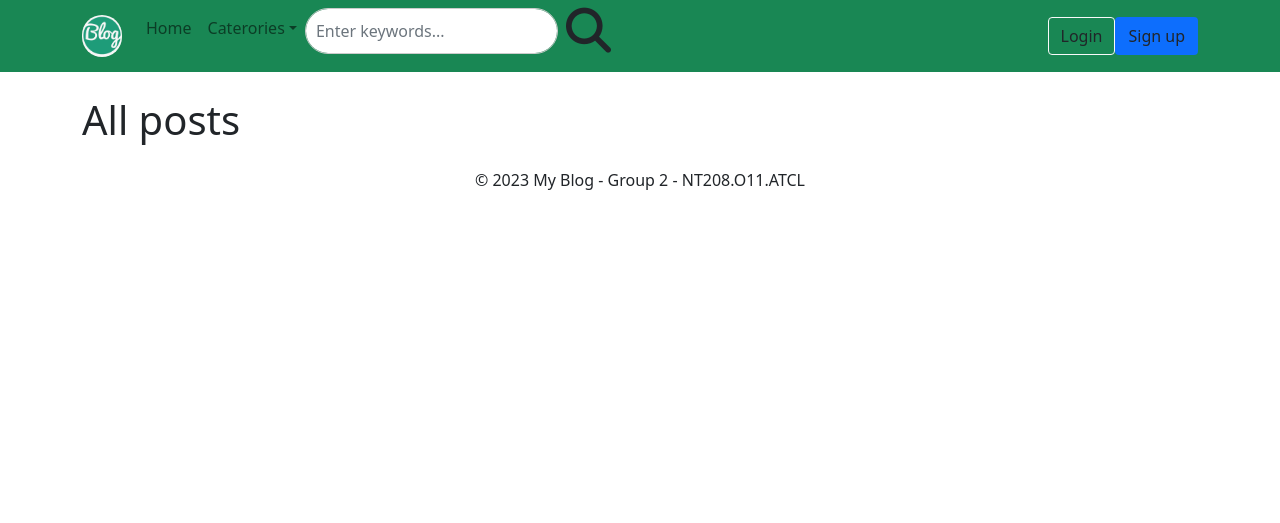
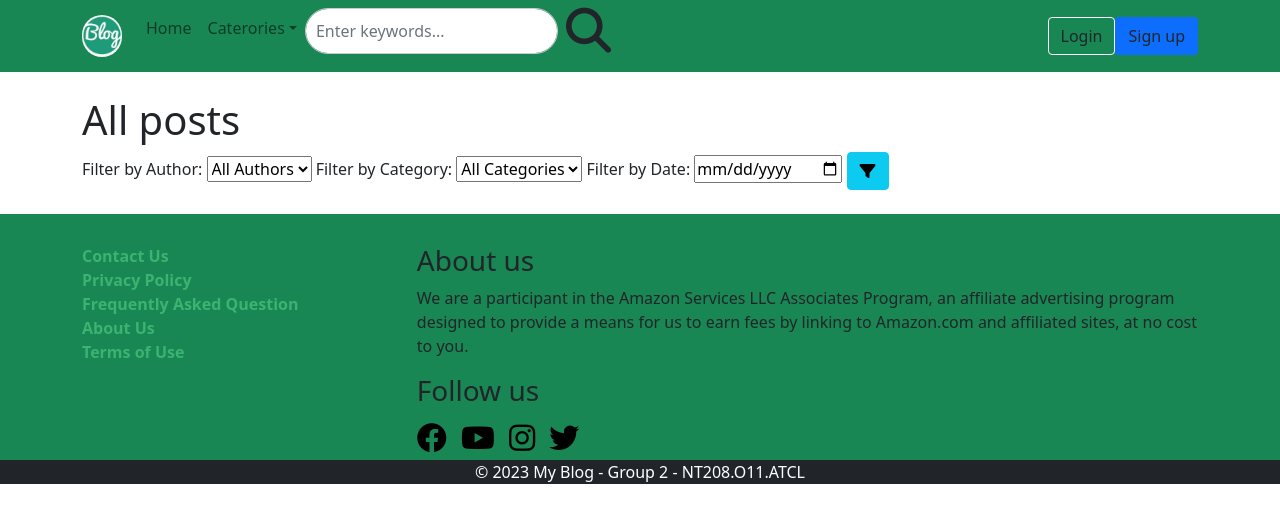
Before and after one commit to quocdat04637/Web_Blogging, a Django app: page /post_list/ in a window 1280 px wide. Shown: the top 523 px of the page. Run offline with Django 4.2, Linux system fonts and the light colour scheme; data that the repository does not hold is empty; some libraries are stand-ins or nearby versions.

Commit message:
add some changes

```diff
--- a/blog_project/blog/models.py
+++ b/blog_project/blog/models.py
@@ -42,7 +42,7 @@ class Category(models.Model):
 # Model cho bài viết (Post)
 class Post(models.Model):
     title = models.CharField(max_length=200)
-    content = models.TextField()
+    content = models.TextField(blank=True, null=True)
     image = models.ImageField(upload_to='post_images/')  # Trường hình ảnh
     created_at = models.DateTimeField(auto_now_add=True)
     updated_at = models.DateTimeField(auto_now=True)
--- a/blog_project/blog/static/css/styles.css
+++ b/blog_project/blog/static/css/styles.css
@@ -163,4 +163,4 @@ input[type="text"], input[type="email"], input[type="password"], input[type="con
 
 .related-tags div a:hover {
     background-color:violet !important;
- }
+}
--- a/blog_project/blog/templates/blog/base.html
+++ b/blog_project/blog/templates/blog/base.html
@@ -11,6 +11,43 @@
     <link rel="stylesheet" type="text/css" href="{% static 'css/styles.css' %}">
     <link rel="icon" href="/blog_project/blog/static/images/title-images/favicon.ico" type="image/x-icon">
     {% block head %}{% endblock %}
+    <style>
+        .footer-menu, .footer-link {
+            padding-top: 30px;
+        }
+        .footer-menu a {
+            text-decoration: none;
+            color:mediumseagreen;
+            font-weight: bold;
+            display: block;
+        }
+
+        .footer-menu a:hover{
+           opacity: 0.5;
+        }
+
+        .icon-link a {
+            text-decoration: none;
+            color:black;
+            font-size: 30px;
+            margin-right: 10px;
+        }
+
+        .icon-link a:hover {
+           color: violet;
+        }
+
+        @media screen and (max-width: 990px){
+            .footer-menu, .footer-link {
+                width: 100% !important;
+            }
+
+            .footer {
+                display: block !important;
+            }
+        }
+
+    </style>
 </head>
 <body>
     <!-- Navbar -->
@@ -107,8 +144,33 @@
     </div>
 
     <!-- Footer -->
-    <footer class="container text-center mt-4 ">
-        &copy; 2023 My Blog - Group 2 - NT208.O11.ATCL
+    <footer class="mt-4 bg-success">
+        <div class="container footer" style="display: flex;">
+            <div class="footer-menu" style="width: 30%; display:inline-block;">
+                <a href="#">Contact Us</a>
+                <a href="#">Privacy Policy</a>
+                <a href="#">Frequently Asked Question</a>
+                <a href="#">About Us</a>
+                <a href="#">Terms of Use</a>
+            </div>
+
+            <div class="footer-link" style="width: 70%">
+                <h3>About us</h3>
+                <p>We are a participant in the Amazon Services LLC Associates Program, an affiliate advertising program designed to provide a means for us to earn fees by linking to Amazon.com and affiliated sites, at no cost to you.</p>
+
+                <h3>Follow us</h3>
+                <div class="icon-link">
+                    <a href="https://www.facebook.com/wetheparentsSAY/"><i class="fa-brands fa-facebook"></i></a>
+                    <a href="https://www.youtube.com/intergreateducationgroup/"><i class="fa-brands fa-youtube"></i></a>
+                    <a href="https://www.instagram.com/wetheparents_/"><i class="fa-brands fa-instagram"></i></a>
+                    <a href="https://twitter.com/i/flow/login?redirect_after_login=%2FwetheparentsSAY%2F"><i class="fa-brands fa-twitter"></i></a>
+                </div>
+            </div>
+        </div>
+
+        <div class="copy-rights text-center bg-dark text-white">
+            &copy; 2023 My Blog - Group 2 - NT208.O11.ATCL
+        </div>
     </footer>
 
     <!-- Link tới các file JavaScript của Bootstrap 5 (popper.js và Bootstrap) -->
--- a/blog_project/blog/templates/blog/dashboard.html
+++ b/blog_project/blog/templates/blog/dashboard.html
@@ -25,7 +25,7 @@
                         <a href="{% url 'edit_post' post.pk %}" class="btn btn-info">Edit</a>
 
                         <!-- Nút xoá (tuỳ chọn) -->
-                        <a href="{% url 'delete_post' post.pk %}" class="btn btn-info">Delete</a>
+                        <a href="{% url 'delete_post' post.pk %}" class="btn btn-danger">Delete</a>
                     </div>
                 </a>
             {% endfor %}
--- a/blog_project/blog/templates/blog/home.html
+++ b/blog_project/blog/templates/blog/home.html
@@ -87,6 +87,10 @@
             .category-post .overlay {
                 opacity: 1;
             }
+
+            .see-all {
+                display: block !important;
+            }
         }
 
 
@@ -153,7 +157,7 @@
                         <a href="{% url 'edit_post' post.pk %}" class="btn btn-primary">Edit</a>
 
                         <!-- Nút xoá (tuỳ chọn) -->
-                        <a href="{% url 'delete_post' post.pk %}" class="btn btn-primary">Delete</a>
+                        <a href="{% url 'delete_post' post.pk %}" class="btn btn-danger">Delete</a>
                     {% endif %}
                 {% endif %}
 
--- a/blog_project/blog/templates/blog/post_detail.html
+++ b/blog_project/blog/templates/blog/post_detail.html
@@ -111,7 +111,6 @@
             {% endif%}
 
 
-            <a href="{% url 'home' %}" class="btn btn-secondary">Back to Home</a>
         </div>
 
 
--- a/blog_project/blog/templates/blog/post_list.html
+++ b/blog_project/blog/templates/blog/post_list.html
@@ -3,6 +3,28 @@
 {% block title %}All posts{% endblock %}
 {% block content %}
     <h1>All posts</h1>
+    <form method="get" action="{% url 'post_list' %}">
+        <label for="filter_author">Filter by Author:</label>
+        <select name="filter_author" id="filter_author">
+            <option value="">All Authors</option>
+            {% for author in authors %}
+                <option value="{{ author.id }}">{{ author.username }}</option>
+            {% endfor %}
+        </select>
+
+        <label for="filter_category">Filter by Category:</label>
+        <select name="filter_category" id="filter_category">
+            <option value="">All Categories</option>
+            {% for category in categories %}
+                <option value="{{ category.id }}">{{ category.name }}</option>
+            {% endfor %}
+        </select>
+
+        <label for="filter_date">Filter by Date:</label>
+        <input type="date" name="filter_date" id="filter_date">
+
+        <button type="submit" class="btn btn-info"><i class="fa-solid fa-filter"></i></button>
+    </form>
     <div class="newest-post">
         {% for post in posts %}
             <div style="padding: 10px;">
@@ -19,9 +41,11 @@
                     <a href="{% url 'edit_post' post.pk %}" class="btn btn-primary">Edit</a>
 
                     <!-- Nút xoá (tuỳ chọn) -->
-                    <a href="{% url 'delete_post' post.pk %}" class="btn btn-primary">Delete</a>
+                    <a href="{% url 'delete_post' post.pk %}" class="btn btn-danger">Delete</a>
                 {% endif %}
             {% endif %}
         {% endfor %}
     </div>
+
+
 {% endblock %}
--- a/blog_project/blog/templates/blog/tag_detail.html
+++ b/blog_project/blog/templates/blog/tag_detail.html
@@ -28,13 +28,11 @@
                         <a href="{% url 'edit_post' post.pk %}" class="btn btn-primary">Edit</a>
 
                         <!-- Nút xoá (tuỳ chọn) -->
-                        <a href="{% url 'delete_post' post.pk %}" class="btn btn-primary">Delete</a>
+                        <a href="{% url 'delete_post' post.pk %}" class="btn btn-danger">Delete</a>
                     {% endif %}
                 {% endif %}
             </a>
         {% endfor %}
     </div>
 
-    <a href="{% url 'home' %}" class="btn btn-secondary">Back to Home</a>
-
 {% endblock %}
--- a/blog_project/blog/views.py
+++ b/blog_project/blog/views.py
@@ -42,8 +42,28 @@ def home(request):
 
 def post_list(request):
     # Logic để lấy danh sách bài viết từ CSDL và hiển thị lên trang web
-    posts = Post.objects.order_by('-created_at').all()
-    return render(request, 'blog/post_list.html', {'posts': posts})
+    posts  = Post.objects.order_by('-created_at')
+
+    authors = User.objects.filter(role='editor')
+
+    categories = Category.objects.all()
+
+    # Xử lý tham số truy vấn
+    filter_author = request.GET.get('filter_author')
+    filter_category = request.GET.get('filter_category')
+    filter_date = request.GET.get('filter_date')
+
+    if filter_author:
+        # Lọc theo tác giả nếu filter_author có giá trị
+        posts = posts.filter(author__id=filter_author)
+    if filter_category:
+        # Lọc theo thể loại nếu filter_category có giá trị
+        posts = posts.filter(category__id=filter_category)
+    if filter_date:
+        # Lọc theo ngày đăng nếu filter_date có giá trị
+        posts = posts.filter(created_at__date=filter_date)
+
+    return render(request, 'blog/post_list.html', {'posts': posts, 'authors': authors,'categories': categories,})
 
 
 def post_detail(request, pk):
```
Also changed, not shown: blog_project/blog/templates/blog/category_detail.html (+7 -0 lines), blog_project/blog/static/images/post-images/Japanese-boy-names.jpg (added), blog_project/blog/static/images/post-images/Mysterious-Baby-Names.jpg (added), blog_project/media/post_images/Mysterious-Baby-Names.jpg (added), blog_project/media/user_images/pngtree-profile-glyph-black-icon-png-image_691589.jpg (added).
